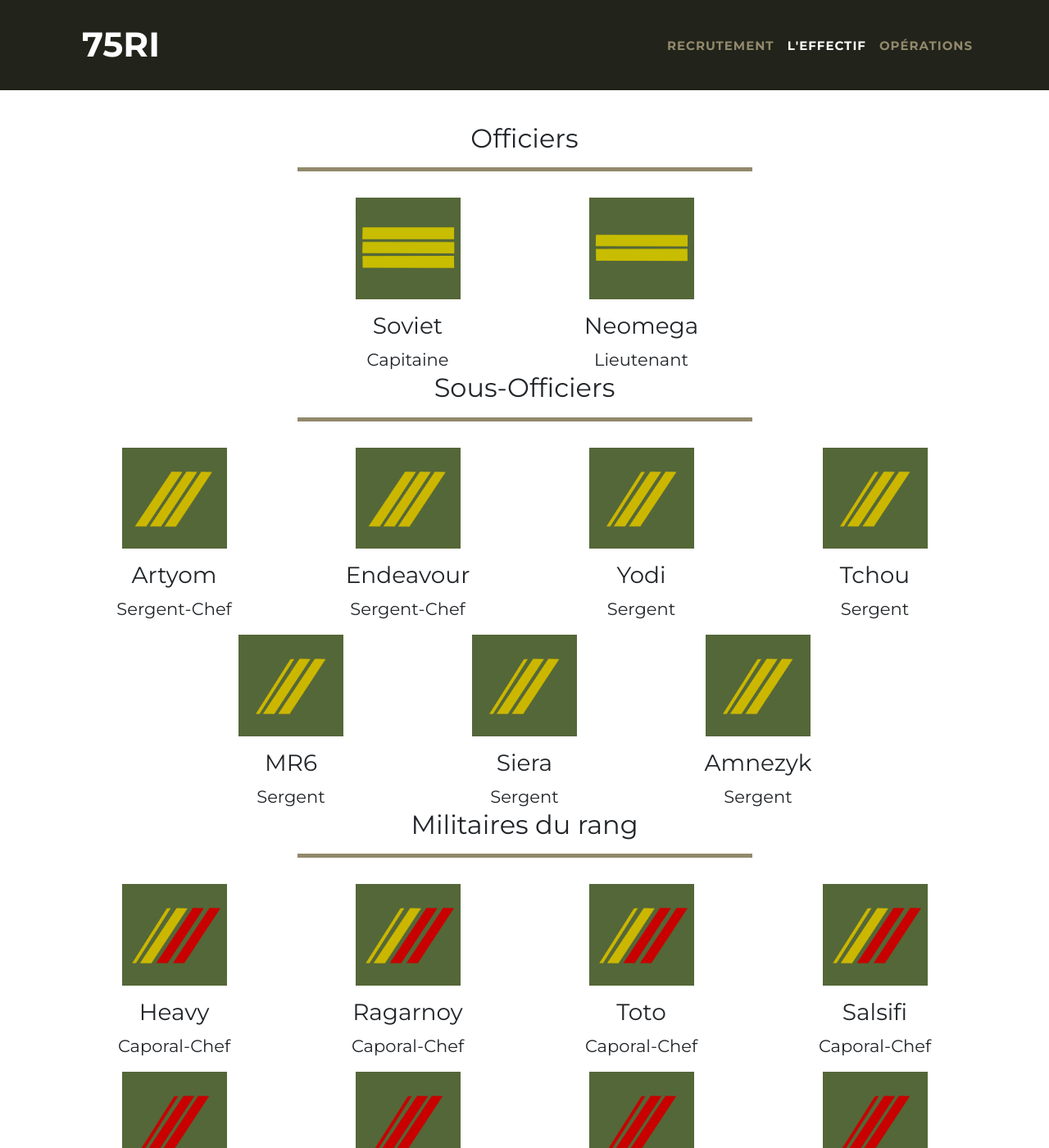
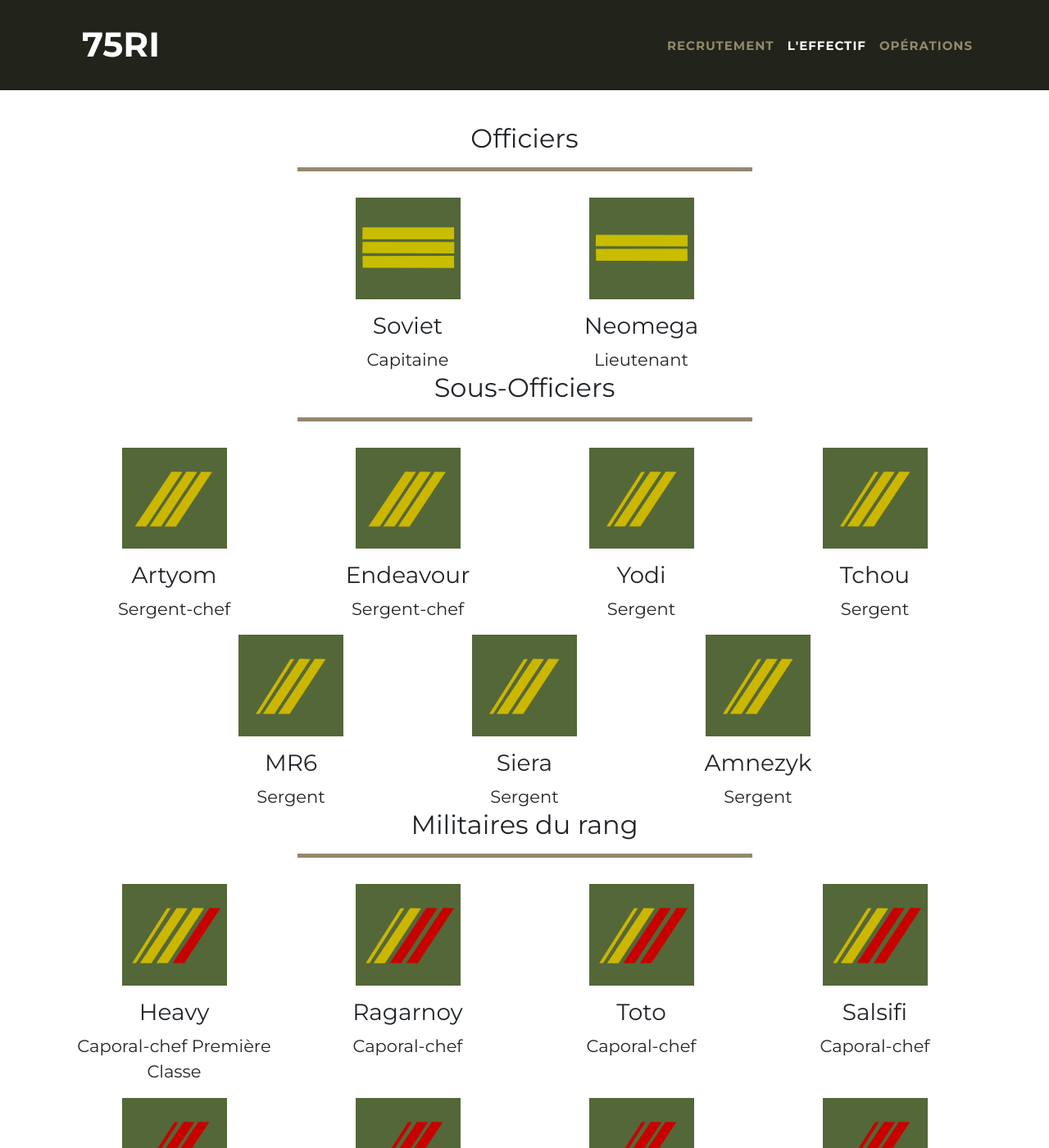
Before and after one commit to ArtyomFR/75RI_Jekyll, a Jekyll site: the page built from effectif.html, in a window 1280 px wide and 1400 px high. Shown: the whole window at 82% size. Built offline with Jekyll 4.4.1, drawn with Linux system fonts in a browser that asks for light colours; nearby versions of some CDN libraries.

Commit message:
Update and fix "grade"
Update "grade" content
Fix "caporal-chef premiere classe" logo

```diff
--- a/_data/effectif/militairedurang.yml
+++ b/_data/effectif/militairedurang.yml
@@ -1,11 +1,11 @@
   - name: Heavy
-    grade:  "Caporal-Chef"
+    grade:  "Caporal-chef Première Classe"
   - name: Ragarnoy
-    grade:  "Caporal-Chef"
+    grade:  "Caporal-chef"
   - name: Toto
-    grade:  "Caporal-Chef"
+    grade:  "Caporal-chef"
   - name: Salsifi
-    grade:  "Caporal-Chef"
+    grade:  "Caporal-chef"
   - name: Bleack
     grade:  "Caporal"
   - name: Kléber
--- a/_data/effectif/sousofficier.yml
+++ b/_data/effectif/sousofficier.yml
@@ -1,7 +1,7 @@
   - name: Artyom
-    grade: "Sergent-Chef"
+    grade: "Sergent-chef"
   - name: Endeavour
-    grade: "Sergent-Chef"
+    grade: "Sergent-chef"
   - name: Yodi
     grade: "Sergent"
   - name: Tchou
```
Also changed, not shown: assets/img/grades/caporal-chef_premiere_classe.png (renamed from assets/img/grades/caporal-chef_première_classe.png).
